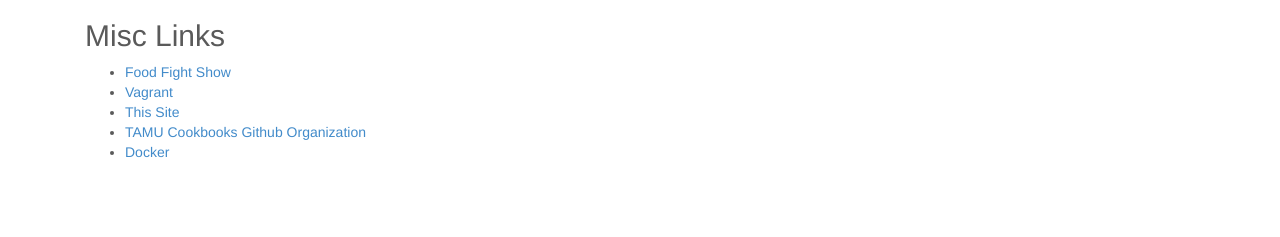
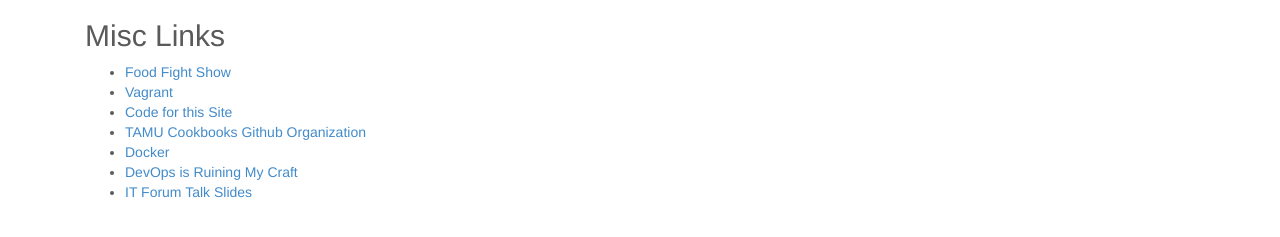
Before and after one commit to jarosser06/magic, a plain HTML site: page index.html in a window 1280 px wide. Shown: the part 697-934 px from the top of the page. Before the commit the page ends 909 px from the top, so only its background shows below. Drawn offline with nearby package versions, Linux system fonts and the light colour scheme.

Commit message:
moved css under static dir, added link to slides and troll blog post

```diff
--- a/index.html
+++ b/index.html
@@ -8,7 +8,7 @@
 
     <title>Chef Demo</title>
     <link href="dist/css/bootstrap.min.css" rel="stylesheet">
-    <link href="carousel.css" rel="stylesheet">
+    <link href="static/css/carousel.css" rel="stylesheet">
     <script src="https://code.jquery.com/jquery-1.10.2.min.js"></script>
     <script src="dist/js/bootstrap.min.js"></script>
     <link href="static/css/bs_override.css" rel="stylesheet">
@@ -94,9 +94,11 @@
             <ul>
               <li><a href="http://foodfightshow.org/">Food Fight Show</a></li>
               <li><a href="http://www.vagrantup.com/">Vagrant</a></li>
-              <li><a href="https://github.com/TAMUArch/magic">This Site</a></li>
+              <li><a href="https://github.com/TAMUArch/magic">Code for this Site</a></li>
               <li><a href="https://github.com/tamucookbooks">TAMU Cookbooks Github Organization</a></li>
               <li><a href="https://www.docker.io/">Docker</a></li>
+              <li><a href="http://tatiyants.com/devops-is-ruining-my-craft/">DevOps is Ruining My Craft</a></li>
+              <li><a href="https://s3.amazonaws.com/RandomShit/IT+Forum+Chef.pdf">IT Forum Talk Slides</a></li>
             </ul>
           </div>
         </div>
```
Also changed, not shown: static/css/carousel.css (renamed from carousel.css).
